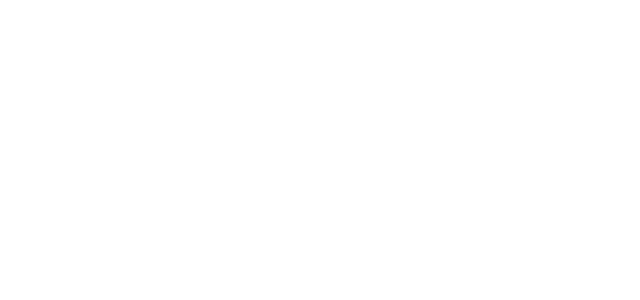
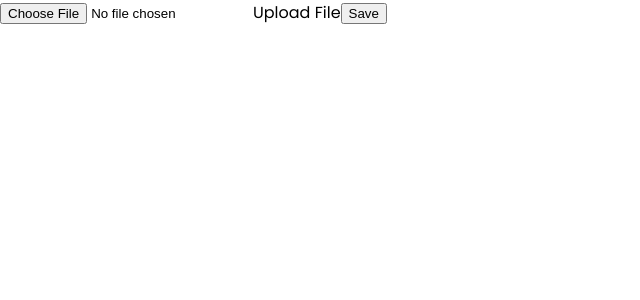
Before and after one commit to LecasB/GestaoProjetoFront, a React (Vite) app: page /test in a window 1280 px wide. Before the commit this address had no page. Shown: the top 300 px of the page, without its empty margins (0-640 px from the left). Built offline with nearby package versions, Linux system fonts and the light colour scheme.

Commit message:
yau upload file

```diff
--- a/src/App.jsx
+++ b/src/App.jsx
@@ -3,6 +3,7 @@ import LoginForm from "./molecules/LoginForm/LoginForm";
 import MessagePage from "./molecules/Messages/MessagePage";
 import "./App.scss";
 import SignUpForm from "./molecules/SingUpForm/SignUpForm";
+import FileUpload from "./atoms/FileUpload/FileUpload";
 
 function App() {
   return (
@@ -12,6 +13,7 @@ function App() {
         <Route index path="/login" element={<LoginForm />} />
         <Route path="/signup" element={<SignUpForm />} />
         <Route path="/mensagens" element={<MessagePage />} />
+        <Route path="/test" element={<FileUpload />} />
       </Routes>
     </BrowserRouter>
   );
--- /dev/null
+++ b/src/atoms/FileUpload/FileUpload.jsx
@@ -0,0 +1,50 @@
+import react from "react";
+import { useState } from "react";
+
+const FileUpload = () => {
+  const [photo, setPhoto] = useState("");
+
+  const handlePhoto = (e) => {
+    const file = e.target.files[0];
+    const reader = new FileReader();
+    reader.readAsDataURL(file);
+    reader.onload = () => {
+      console.log(reader.result);
+      setPhoto(reader.result.split(",")[1]);
+    };
+  };
+
+  const handleUpload = async () => {
+    fetch(
+      `https://api.imgbb.com/1/upload?key=4bfa5b7a1289f21e23d4e44c2c8e68c9`,
+      {
+        method: "POST",
+        headers: {
+          "Content-Type": "application/x-www-form-urlencoded",
+        },
+        body: new URLSearchParams({
+          image: photo,
+          name: `${sessionStorage.getItem("id")}_avatar`,
+        }),
+      }
+    )
+      .then((res) => res.json())
+      .then((data) => {
+        console.log(data);
+        setPhoto("");
+      })
+      .catch((err) => console.error(err));
+  };
+
+  return (
+    <div className="file-upload">
+      <input type="file" id="file" onChange={handlePhoto} />
+      <label htmlFor="file">Upload File</label>
+      <button onClick={handleUpload}>Save</button>
+    </div>
+
+    //
+  );
+};
+
+export default FileUpload;
```
Also changed, not shown: src/atoms/FileUpload/FileUpload.scss (added).
